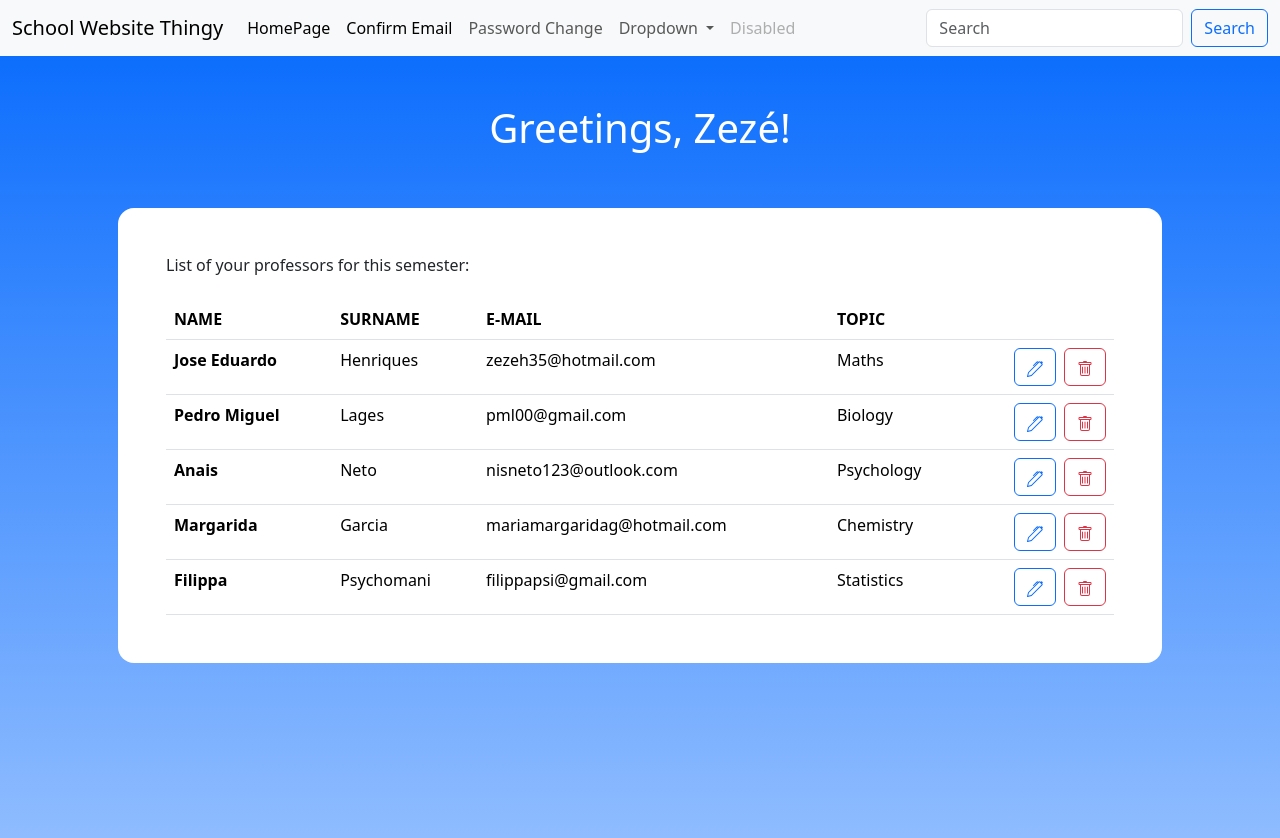
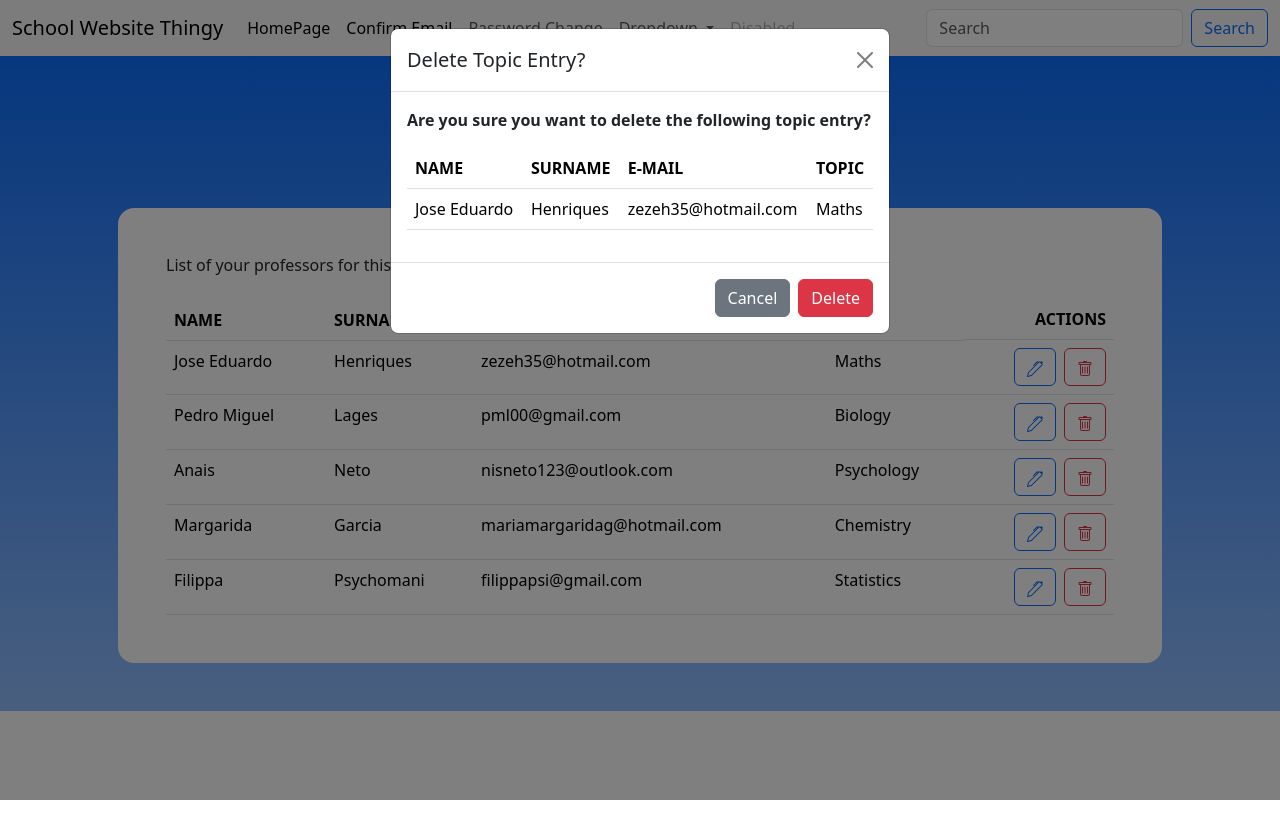
Before and after one commit to Zeze35H/Proyecto, a Vue app in the folder Proyecto/: page /home_page in a window 1280 px wide. Both pictures are taken after a click on the button 1085 px from the left and 367 px from the top of the page. Shown: the top 838 px of the page. After the commit the page ends 800 px from the top, so only its background shows below. Built offline with nearby package versions, Linux system fonts and the light colour scheme.

Commit message:
homepage row delete confirmation

```diff
--- a/Proyecto/src/assets/main.css
+++ b/Proyecto/src/assets/main.css
@@ -1,7 +1,10 @@
+/* ALL VIEWS */
+
 nav + section  {
   min-height: 100vh;
 }
 
+/* GRADIENT BACKGROUND FOR HOMEPAGE */
 
 .gradient-custom-1 {
   /* fallback for old browsers */
@@ -14,6 +17,8 @@ nav + section  {
   background: linear-gradient(to bottom, rgba(13,110,253,1), rgb(146, 190, 255))
 }
 
+/* HOMEPAGE TABLES */
+
 table td,
 table th {
   text-overflow: ellipsis;
@@ -21,6 +26,6 @@ table th {
   overflow: hidden;
 }
 tbody td {
-  font-weight: 500;
+  /* font-weight: 500; */
   color: #999999;
 }
--- a/Proyecto/src/components/HomePage.vue
+++ b/Proyecto/src/components/HomePage.vue
@@ -13,14 +13,126 @@ export default {
         { first_name: 'Anais', last_name: 'Neto', email: 'nisneto123@outlook.com', subject: 'Psychology' },
         { first_name: 'Margarida', last_name: 'Garcia', email: 'mariamargaridag@hotmail.com', subject: 'Chemistry' },
         { first_name: 'Filippa', last_name: 'Psychomani', email: 'filippapsi@gmail.com', subject: 'Statistics' },
-      ]
+      ],
+      row_delete: { first_name: '', last_name: '', email: '', subject: '' },
+      row_index: null,
+      confirmationModal: false,
     };
   },
+  methods: {
+    deleteRowModal(index) {
+      this.row_delete = this.table_contents[index]
+      this.row_index = index
+
+    },
+    confirmDeleteRow() {
+      this.table_contents.splice(this.index,1)
+      setTimeout(() => {
+        this.confirmationModal = true
+      }, 500); // 1-second delay
+
+    },
+    closeModal() {
+      this.row_delete = { first_name: '', last_name: '', email: '', subject: '' }
+      this.row_index = null
+      this.confirmationModal = false
+    }
+  }
 };
 
 </script>
 
-<template>
+<template class="gradient-custom-1 h-100 p-3 py-md-5 py-xl-8">
+  <!-- DELETE CONFIRMATION MODAL -->
+  <div class="modal fade" id="staticBackdrop" data-bs-backdrop="static" data-bs-keyboard="false" tabindex="-5"
+    aria-labelledby="staticBackdropLabel" aria-hidden="true">
+    <div class="modal-dialog">
+      <div class="modal-content">
+
+        <!-- MODAL HEADER -->
+        <div class="modal-header">
+          <h5 class="modal-title" id="staticBackdropLabel">Delete Topic Entry?</h5>
+          <button type="button" class="btn-close" data-bs-dismiss="modal" aria-label="Close"></button>
+        </div>
+
+        <!-- MODAL BODY -->
+        <div class="modal-body">
+          <strong>Are you sure you want to delete the following topic entry?</strong>
+          <div class="table-responsive bg-white my-3">
+            <table class="table mb-0">
+              <thead>
+                  <tr>
+                    <th scope="col">NAME</th>
+                    <th scope="col">SURNAME</th>
+                    <th scope="col">E-MAIL</th>
+                    <th scope="col">TOPIC</th>
+                  </tr>
+                </thead>
+              <tbody>
+                <tr>
+                  <td>{{ row_delete.first_name }}</td>
+                  <td>{{ row_delete.last_name }}</td>
+                  <td>{{ row_delete.email }}</td>
+                  <td>{{ row_delete.subject }}</td>
+                </tr>
+              </tbody>
+            </table>
+          </div>
+        </div>
+
+        <!-- MODAL FOOTER -->
+        <div class="modal-footer">
+          <button type="button" class="btn btn-secondary" data-bs-dismiss="modal">Cancel</button>
+          <button @click="confirmDeleteRow()" type="button" class="btn btn-danger" data-bs-dismiss="modal">Delete</button>
+        </div>
+      </div>
+    </div>
+  </div>
+
+
+   <!-- CONFIRMATION MODAL -->
+   <div>
+    <div v-if="confirmationModal" class="modal fade show d-block" id="exampleModal" tabindex="-1"
+      aria-labelledby="exampleModalLabel" aria-hidden="true" style="background: rgba(0, 0, 0, 0.5);"
+      @click.self="closeModal">
+      <div class="modal-dialog">
+        <div class="modal-content">
+          <div class="modal-header">
+            <h5 class="modal-title" id="exampleModalLabel">Topic Entry Deleted</h5>
+            <button type="button" class="btn-close" aria-label="Close" @click="closeModal"></button>
+          </div>
+          <div class="modal-body">
+            <p>Your topic entry has been deleted successfully!</p>
+            <div class="table-responsive bg-white my-3">
+            <table class="table mb-0">
+              <thead>
+                  <tr>
+                    <th scope="col">NAME</th>
+                    <th scope="col">SURNAME</th>
+                    <th scope="col">E-MAIL</th>
+                    <th scope="col">TOPIC</th>
+                  </tr>
+                </thead>
+              <tbody>
+                <tr>
+                  <td>{{ row_delete.first_name }}</td>
+                  <td>{{ row_delete.last_name }}</td>
+                  <td>{{ row_delete.email }}</td>
+                  <td>{{ row_delete.subject }}</td>
+                </tr>
+              </tbody>
+            </table>
+          </div>
+          </div>
+          <div class="modal-footer">
+            <button type="button" class="btn btn-secondary" @click="closeModal">Close</button>
+          </div>
+        </div>
+      </div>
+    </div>
+  </div>
+
+  <!-- SECTION -->
   <section class="gradient-custom-1 h-100 p-3 py-md-5 py-xl-8">
     <div class="container px-5">
       <div class="col-12 ">
@@ -51,14 +163,14 @@ export default {
                     <th scope="col">E-MAIL</th>
                     <th v-if="!master_student" scope="col">SUBJECT</th>
                     <th v-if="master_student" scope="col">TOPIC</th>
-                    <th v-if="master_student" scope="col"></th>
+                    <th v-if="master_student" scope="col" class="d-flex justify-content-end">ACTIONS</th>
                   </tr>
                 </thead>
 
                 <!-- TABLE BODY -->
                 <tbody>
                   <tr v-for="({ first_name, last_name, email, subject }, index) in table_contents">
-                    <th scope="row">{{ first_name }}</th>
+                    <td>{{ first_name }}</td>
                     <td>{{ last_name }}</td>
                     <td>{{ email }}</td>
                     <td>{{ subject }}</td>
@@ -68,7 +180,7 @@ export default {
                       <div class="d-flex justify-content-end">
 
                         <!-- EDIT BUTTON -->
-                        <button type="button" class="btn btn-outline-primary me-2">
+                        <button type="button" class="btn btn-outline-primary me-2" title="Edit">
                           <svg xmlns="http://www.w3.org/2000/svg" width="16" height="16" fill="currentColor"
                             class="bi bi-pen" viewBox="0 0 16 16">
                             <path
@@ -78,7 +190,9 @@ export default {
                         </button>
 
                         <!-- DELETE BUTTON -->
-                        <button type="button" class="btn btn-outline-danger">
+                        <button @click="deleteRowModal(index)" type="button"
+                          class="btn btn-outline-danger" data-bs-toggle="modal" data-bs-target="#staticBackdrop"
+                          title="Delete">
                           <svg xmlns="http://www.w3.org/2000/svg" width="16" height="16" fill="currentColor"
                             class="bi bi-trash" viewBox="0 0 16 16">
                             <path
```
